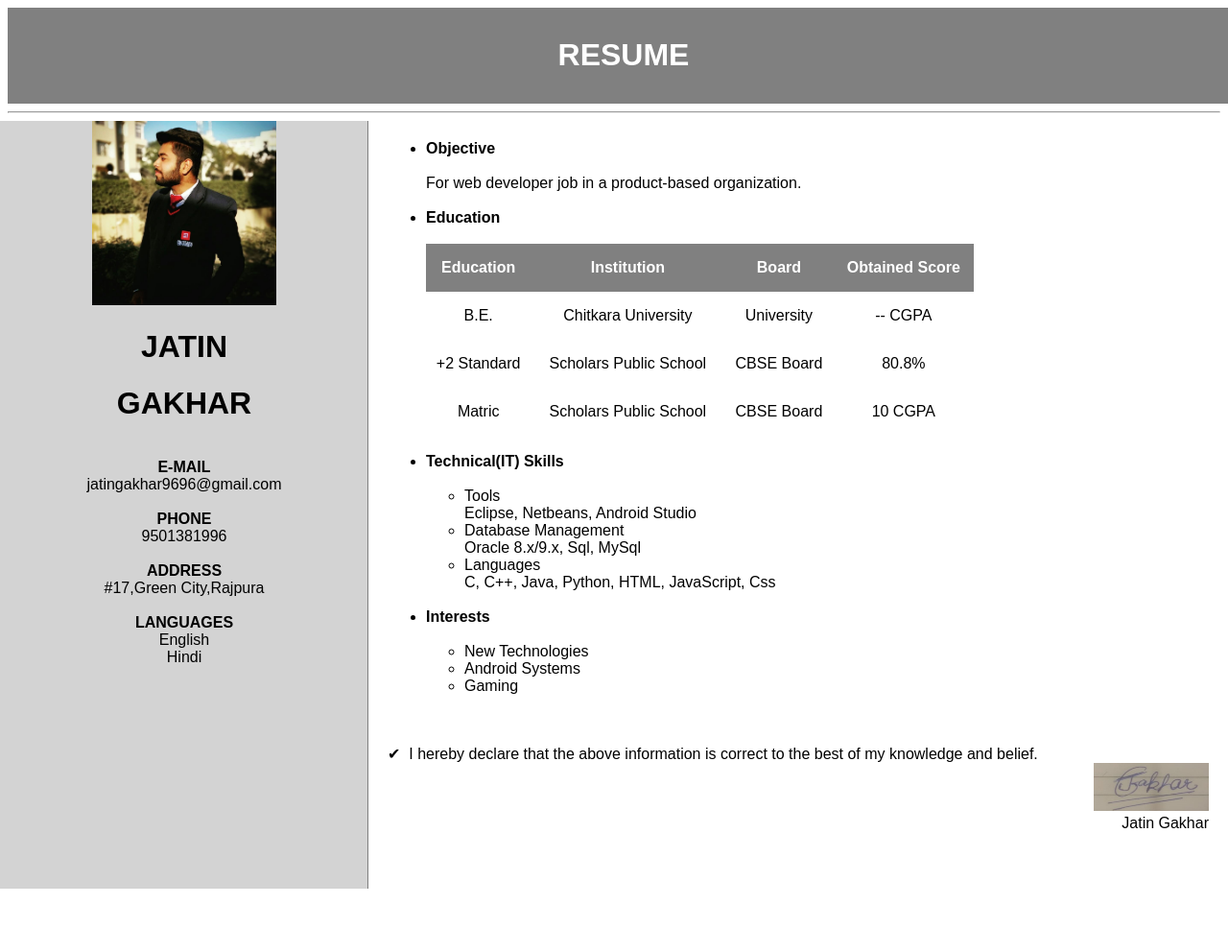
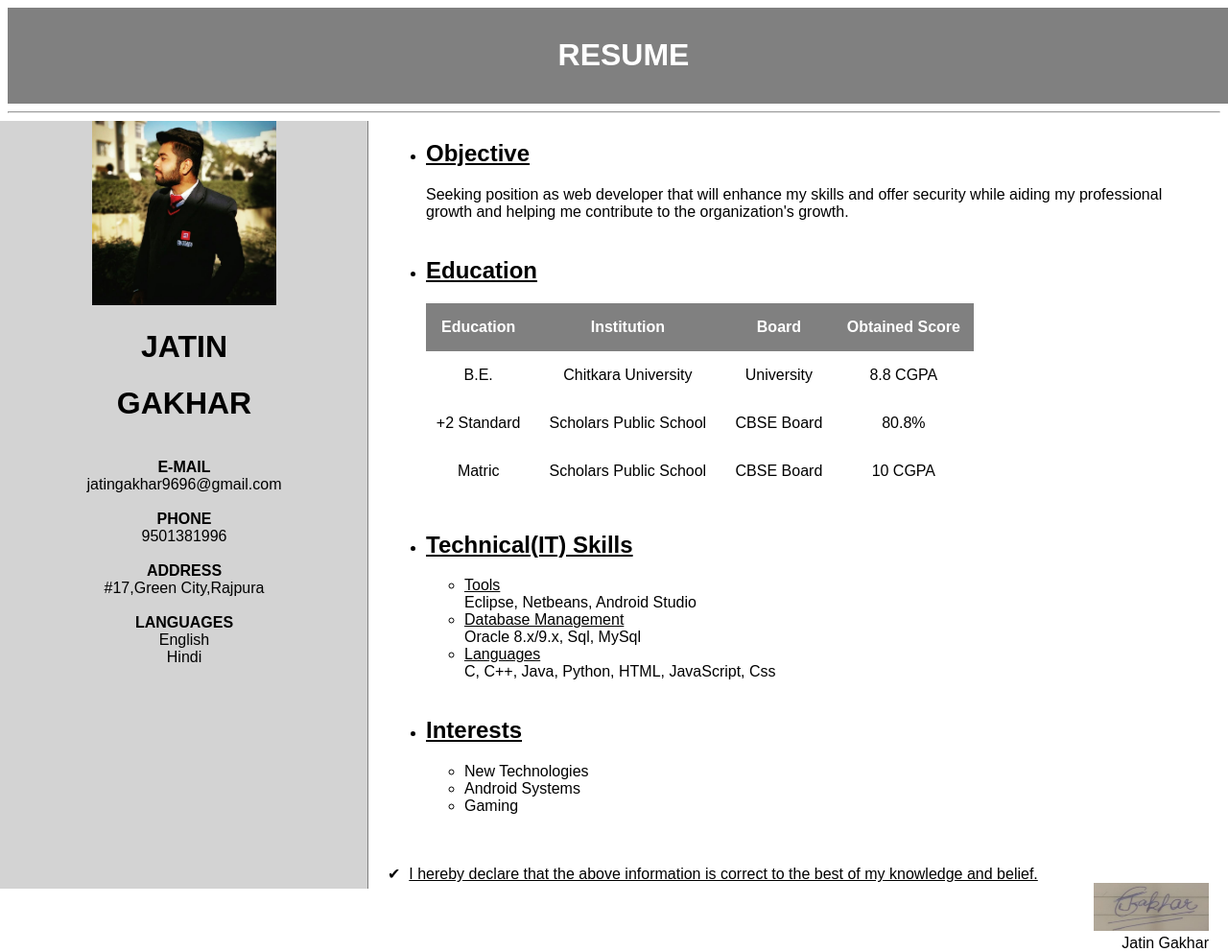
Before and after one commit to jatingakhar/resume, a plain HTML site: page index.html in a window 1280 px wide. Shown: the whole page at 96% size. Before the commit the page ends 926 px from the top, so only its background shows below. Drawn offline with Linux system fonts and the light colour scheme.

Commit message:
Update index.html

```diff
--- a/index.html
+++ b/index.html
@@ -28,27 +28,27 @@
 	<div class="other">
 		<ul>
 			<li>
-				<b>Objective</b><br><br>For web developer job in a product-based organization.
+				<b><h2><u>Objective</u></h2></b>Seeking position as web developer that will enhance my skills and offer security while aiding my professional growth and helping me contribute to the organization's growth.
 			</li><br>
 			<li>
-				<b>Education</b><br><br>
+				<b><h2><u>Education</u></h2></b>
 				<table width="70%" height="200px" cellspacing="0">
 					<tbody><tr align="center"><th>Education</th><th>Institution</th><th>Board</th><th>Obtained Score</th></tr>
-					<tr align="center"><td>B.E.</td><td>Chitkara University</td><td>University</td><td>-- CGPA</td></tr>
+					<tr align="center"><td>B.E.</td><td>Chitkara University</td><td>University</td><td>8.8 CGPA</td></tr>
 					<tr align="center"><td>+2 Standard</td><td>Scholars Public School</td><td>CBSE Board</td><td>80.8%</td></tr>
 					<tr align="center"><td>Matric</td><td>Scholars Public School</td><td>CBSE Board</td><td>10 CGPA</td></tr>
 				</tbody></table>
 			</li><br>
 			<li>
-				<b>Technical(IT) Skills</b><br><br>
+				<b><h2><u>Technical(IT) Skills</u></h2></b>
 				<ul>
-					<li>Tools</li>Eclipse, Netbeans, Android Studio
-					<li>Database Management</li>Oracle 8.x/9.x, Sql, MySql
-					<li>Languages</li>C, C++, Java, Python, HTML, JavaScript, Css
+					<li><u>Tools</u></li>Eclipse, Netbeans, Android Studio
+					<li><u>Database Management</u></li>Oracle 8.x/9.x, Sql, MySql
+					<li><u>Languages</u></li>C, C++, Java, Python, HTML, JavaScript, Css
 				</ul>
 			</li><br>
 			<li>
-				<b>Interests</b><br><br>
+				<b><h2><u>Interests</u></h2></b>
 				<ul>
 					<li>New Technologies</li>
 					<li>Android Systems</li>
@@ -56,7 +56,7 @@
 				</ul>
 			</li>
 		</ul><br><br>
-		&#10004;&nbsp;&nbsp;I hereby declare that the above information is correct to the best of my knowledge and belief.
+		&#10004;&nbsp;&nbsp;<u>I hereby declare that the above information is correct to the best of my knowledge and belief.</u>
 		<div align="right">
 			<img src="./resume_files/sign.jpeg" alt="signature" height="50px" width="120px"><br>
 	Jatin Gakhar
```
